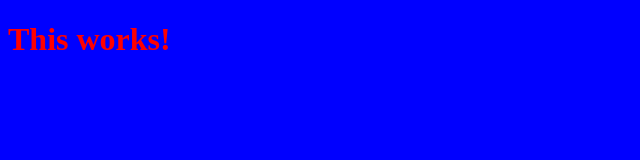
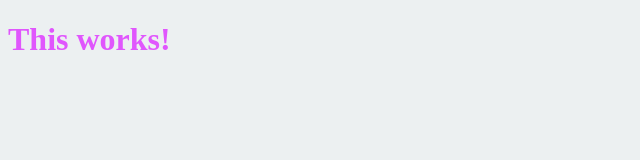
Before and after one commit to terysol/Web_Project, a plain HTML site: page index.html in a window 1280 px wide. Both pictures are taken after a click on the element "This works!". Shown: the whole page, without its empty margins (0-640 px from the left). Drawn offline with Linux system fonts and the light colour scheme.

Commit message:
21.05.15 _ click event

```diff
--- a/index.css
+++ b/index.css
@@ -1,6 +1,6 @@
 body{
-    background-color: blue;
+    background-color: #ECF0F1;
 }
 h1{
-    color:white;
+
 }
--- a/index.js
+++ b/index.js
@@ -1,11 +1,26 @@
+
 const title=document.querySelector('#title');
 // title.innerHTML="Hi! From JS";
 // title.style.color="red";
 // document.title="I own you now";
 
-function handleResize(event){
-   title.style.color="red";
+const BASE_COLOR="rgb(52, 73, 94)";
+const OTHER_COLOR="#e056fd";
+
+function handleClick(event){
+   const currentColor=title.style.color;
+   if(currentColor === BASE_COLOR){
+       title.style.color=OTHER_COLOR;
+   }else{
+       title.style.color=BASE_COLOR;
+   }
+}
+function init(){
+    title.style.color=BASE_COLOR;
+    title.addEventListener("click", handleClick);
 }
 
-title.addEventListener("click",handleResize);
+init();
+
+// title.addEventListener("click",handleResize);
 // 함수 뒤에 괄호가 있으면 바로 호출하라는 뜻, 없으면 바로 호출 하지 않는다.
```
